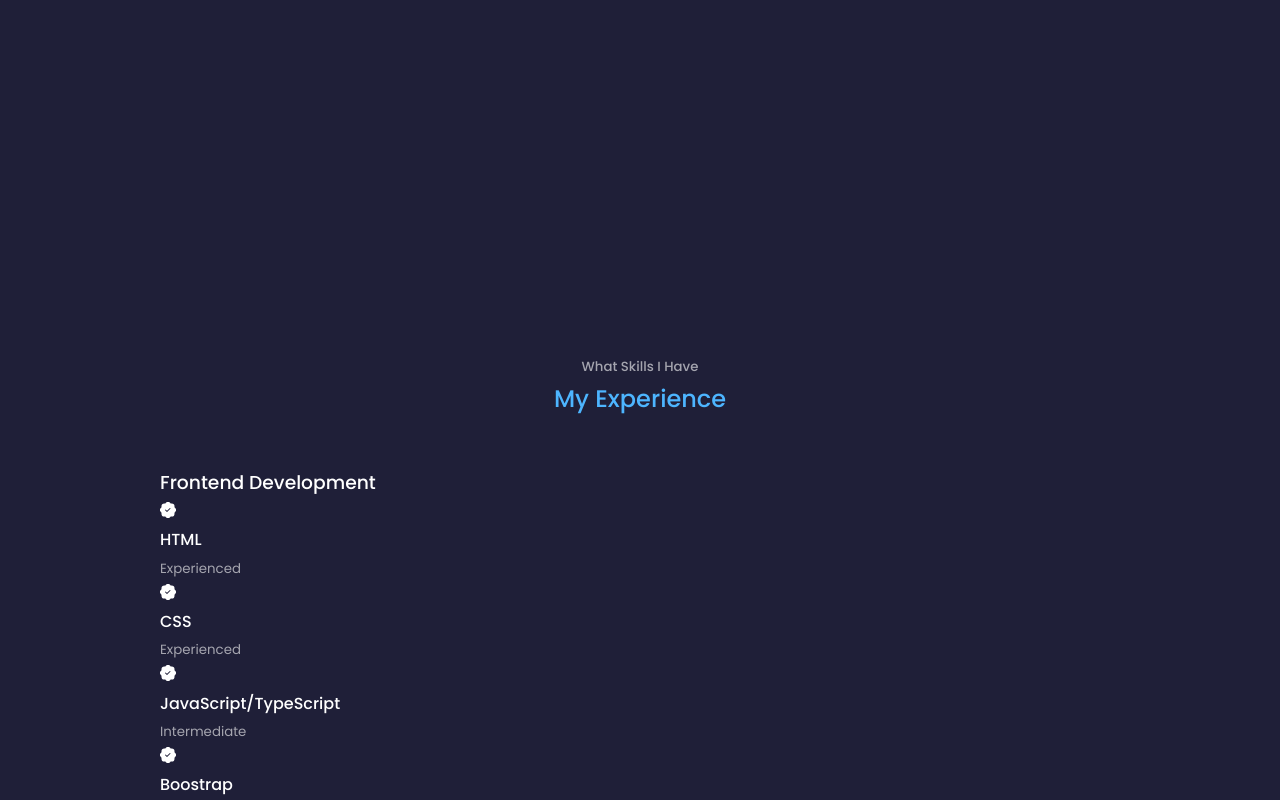
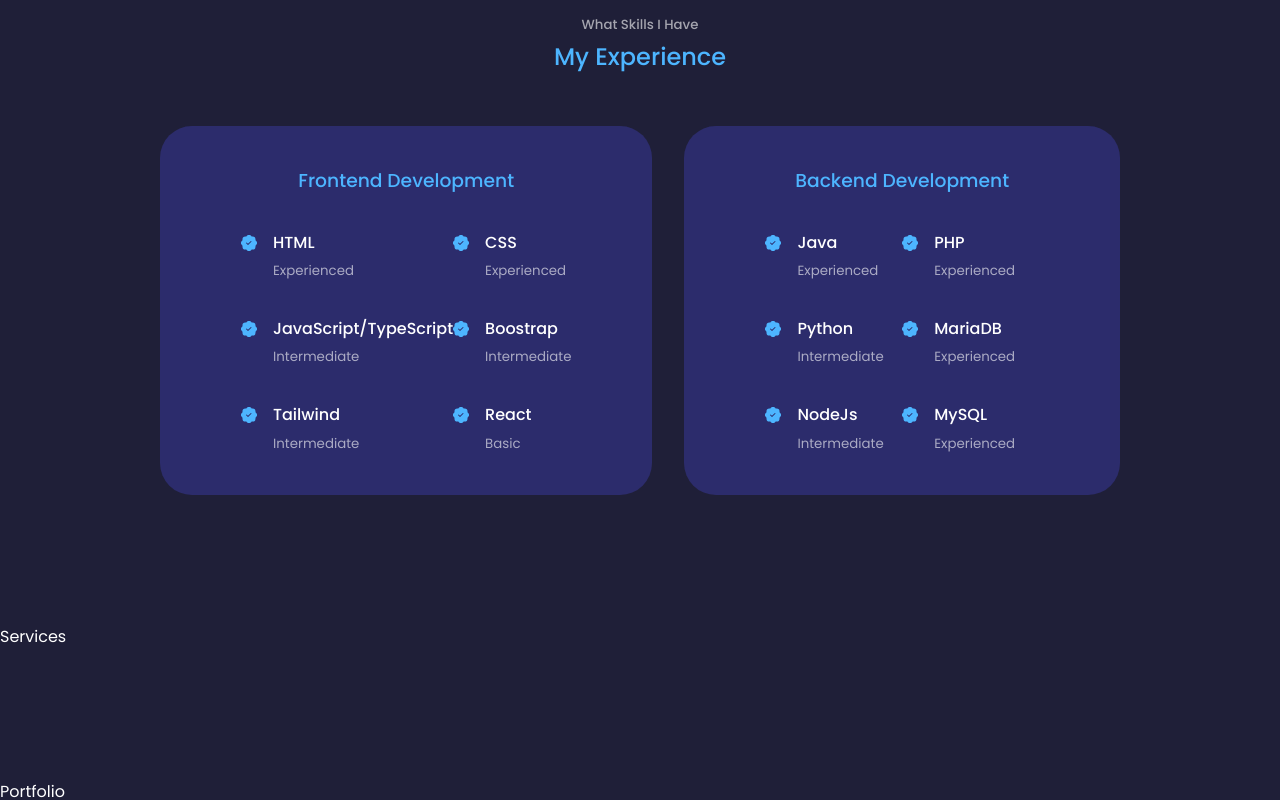
Before and after one commit to Ho3pLi/MyPlace, a React (Create React App) app: page / in a window 1280 px wide. Shown: the part 1500-2300 px from the top of the page. Built offline with nearby package versions, Linux system fonts and the light colour scheme.

Commit message:
commit often commit early (there are 40°C out there damn)

```diff
--- a/src/components/experience/Experience.jsx
+++ b/src/components/experience/Experience.jsx
@@ -19,55 +19,67 @@
 
             <article className='experience__details'>
 
-              <BsPatchCheckFill/>
+              <BsPatchCheckFill className='experience__details-icon'/>
 
+              <div>
               <h4>HTML</h4>
               <small className='text-light'>Experienced</small>
+              </div>
 
             </article>
 
             <article className='experience__details'>
 
-              <BsPatchCheckFill/>
+              <BsPatchCheckFill className='experience__details-icon'/>
 
+              <div>
               <h4>CSS</h4>
               <small className='text-light'>Experienced</small>
+              </div>
 
             </article>
 
             <article className='experience__details'>
 
-              <BsPatchCheckFill/>
+              <BsPatchCheckFill className='experience__details-icon'/>
 
+              <div>
               <h4>JavaScript/TypeScript</h4>
               <small className='text-light'>Intermediate</small>
+              </div>
 
             </article>
 
             <article className='experience__details'>
 
-              <BsPatchCheckFill/>
+              <BsPatchCheckFill className='experience__details-icon'/>
 
+              <div>
               <h4>Boostrap</h4>
               <small className='text-light'>Intermediate</small>
+              </div>
 
             </article>
 
             <article className='experience__details'>
 
-              <BsPatchCheckFill/>
+              <BsPatchCheckFill className='experience__details-icon'/>
 
+              <div>
               <h4>Tailwind</h4>
               <small className='text-light'>Intermediate</small>
+              </div>
 
             </article>
 
             <article className='experience__details'>
 
-              <BsPatchCheckFill/>
+              <BsPatchCheckFill className='experience__details-icon'/>
 
+              <div>
               <h4>React</h4>
               <small className='text-light'>Basic</small>
+              </div>
 
             </article>
 
@@ -83,55 +95,67 @@
 
             <article className='experience__details'>
 
-              <BsPatchCheckFill/>
+              <BsPatchCheckFill className='experience__details-icon'/>
 
+              <div>
               <h4>Java</h4>
               <small className='text-light'>Experienced</small>
+              </div>
 
             </article>
 
             <article className='experience__details'>
 
-              <BsPatchCheckFill/>
+              <BsPatchCheckFill className='experience__details-icon'/>
 
+              <div>
               <h4>PHP</h4>
               <small className='text-light'>Experienced</small>
+              </div>
 
             </article>
 
             <article className='experience__details'>
 
-              <BsPatchCheckFill/>
+              <BsPatchCheckFill className='experience__details-icon'/>
 
+              <div>
               <h4>Python</h4>
               <small className='text-light'>Intermediate</small>
+              </div>
 
             </article>
 
             <article className='experience__details'>
 
-              <BsPatchCheckFill/>
+              <BsPatchCheckFill className='experience__details-icon'/>
 
-              <h4>C++</h4>
-              <small className='text-light'>Intermediate</small>
+              <div>
+              <h4>MariaDB</h4>
+              <small className='text-light'>Experienced</small>
+              </div>
 
             </article>
 
             <article className='experience__details'>
 
-              <BsPatchCheckFill/>
+              <BsPatchCheckFill className='experience__details-icon'/>
 
+              <div>
               <h4>NodeJs</h4>
               <small className='text-light'>Intermediate</small>
+              </div>
 
             </article>
 
             <article className='experience__details'>
 
-              <BsPatchCheckFill/>
+              <BsPatchCheckFill className='experience__details-icon'/>
 
+              <div>
               <h4>MySQL</h4>
               <small className='text-light'>Experienced</small>
+              </div>
 
             </article>
 
--- a/src/components/experience/experience.css
+++ b/src/components/experience/experience.css
@@ -0,0 +1,84 @@
+.experience__container {
+
+    display: grid;
+    grid-template-columns: 1fr 1fr;
+    gap: 2rem;
+}
+
+.experience__container > div {
+
+    background: var(--color-bg-variant);
+    padding: 2.4rem 5rem;
+    border-radius: 2rem;
+    border: 1px solid transparent;
+    transition: var(--transition);
+}
+
+.experience__container > div:hover {
+
+    background: transparent;
+    border-color: var(--color-primary-variant);
+    cursor: default;
+}
+
+.experience__container > div h3 {
+
+    text-align: center;
+    margin-bottom: 2rem;
+    color: var(--color-primary);
+}
+
+.experience__content {
+
+    display: grid;
+    grid-template-columns: 1fr 1fr;
+    row-gap: 2rem;
+}
+
+.experience__details {
+
+    display: flex;
+    gap: 1rem;
+}
+
+.experience__details-icon {
+
+    margin-top: 6px;
+    color: var(--color-primary);
+}
+
+/* Media queries */
+
+@media screen and (max-width: 1024px){
+
+    .experience__container {
+
+        grid-template-columns: 1fr;
+    }
+
+    .experience__container > div {
+
+        width: 80%;
+        padding: 2rem;
+        margin: 0 auto;
+    }
+
+    .experience__content {
+
+        padding: 1rem;
+    }
+}
+
+@media screen and (max-width: 600px){
+
+    .experience__container {
+
+        gap: 1rem;
+    }
+
+    .experience__container > div {
+
+        width: 100%;
+        padding: 2rem 1rem;
+    }
+}
--- a/src/components/header/Header.jsx
+++ b/src/components/header/Header.jsx
@@ -13,6 +13,7 @@
         <h5>Hi I'm</h5>
         <h1>Daniele Barile</h1>
         <h5 className="test-light">Fullstack Developer</h5>
+        <h6>(frontend makes me go crazy)</h6>
         <CTA />
         <HeaderSocial />
 
--- a/src/index.css
+++ b/src/index.css
@@ -67,7 +67,6 @@
 section {
 
     margin-top: 8rem;
-    height: 100vh;
 }
 
 section > h2, section > h5 {
```
